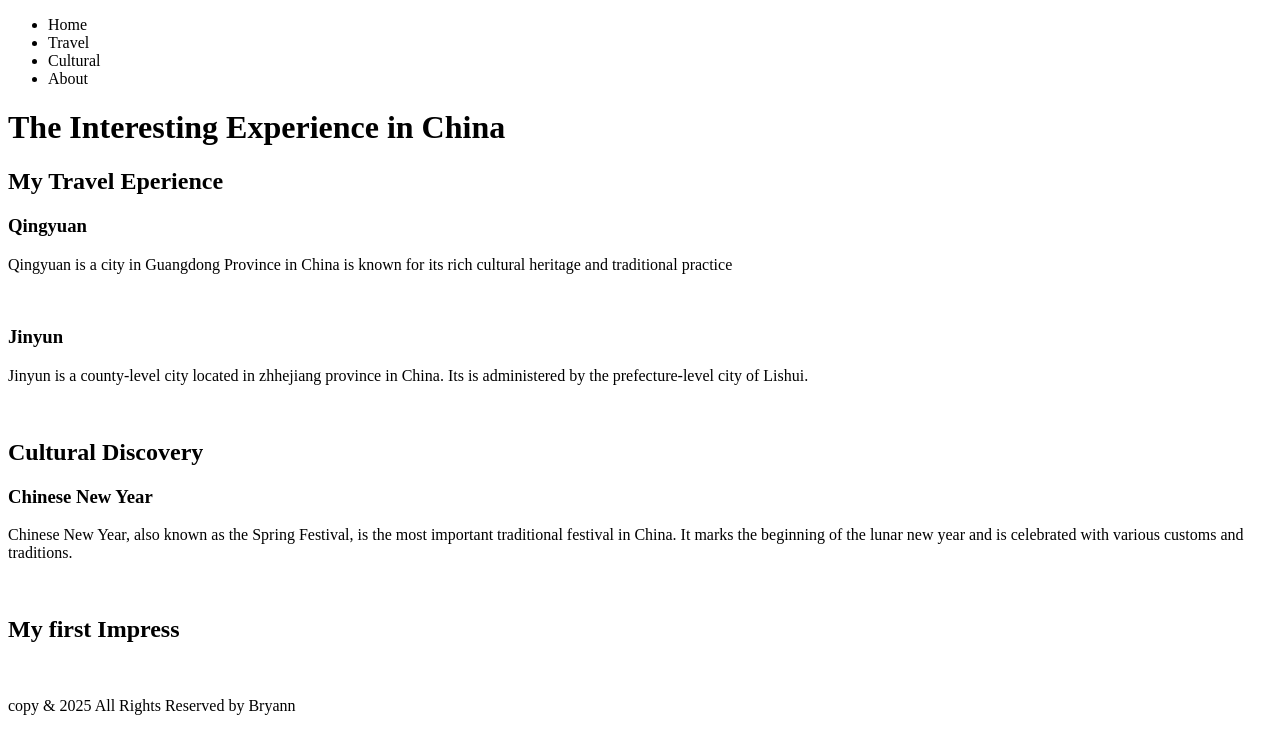
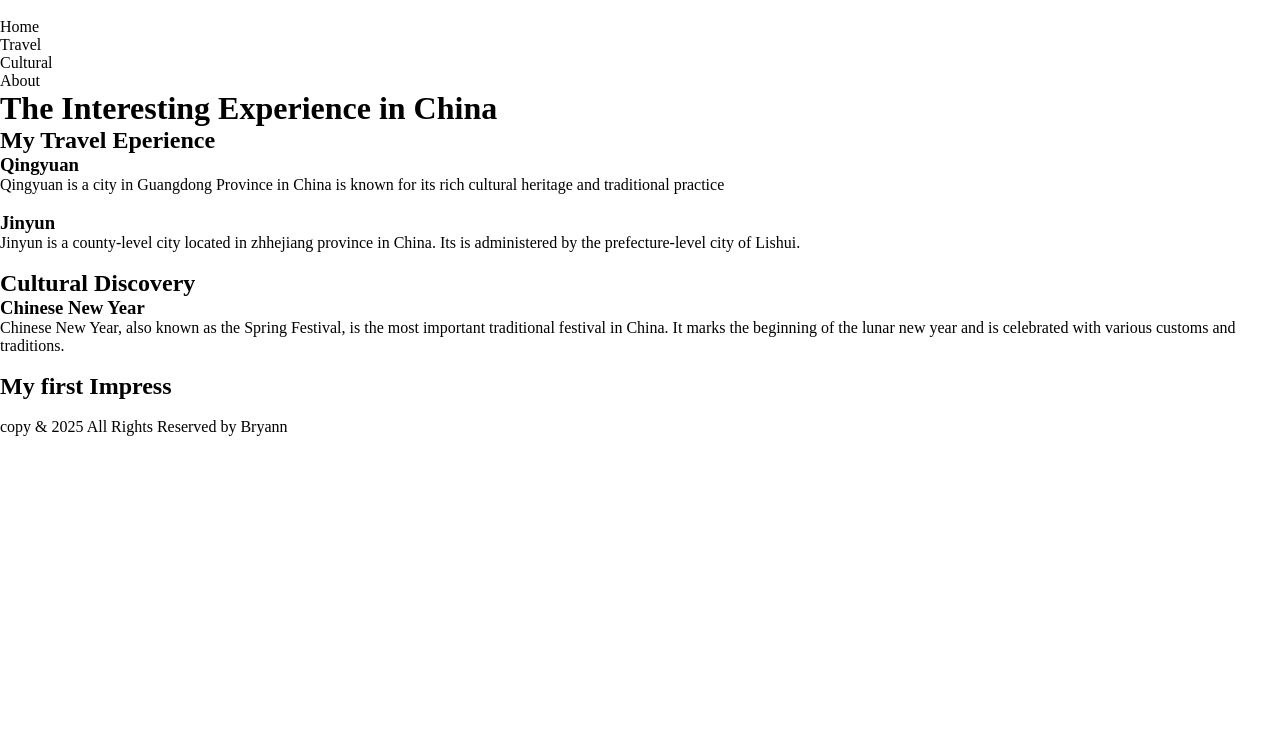
Before and after one commit to Sbryann11/final_project, a plain HTML site: page index.html in a window 1280 px wide. Drawn offline with Linux system fonts and the light colour scheme.

Commit message:
First Commit

```diff
--- a/index.html
+++ b/index.html
@@ -8,7 +8,9 @@
 </head>
 <body>
     <header>
-        <div class="logo"></div>
+        <div class="logo">
+            <img src="" alt="">
+        </div>
         <div class="pages">
             <ul>
                 <li>Home</li>
--- a/style.css
+++ b/style.css
@@ -0,0 +1,5 @@
+*{
+    margin: 0;
+    padding: 0;
+    box-sizing: border-box;
+}
```
Also changed, not shown: photos/photo_2025-05-22_19-31-58.jpg (added).
